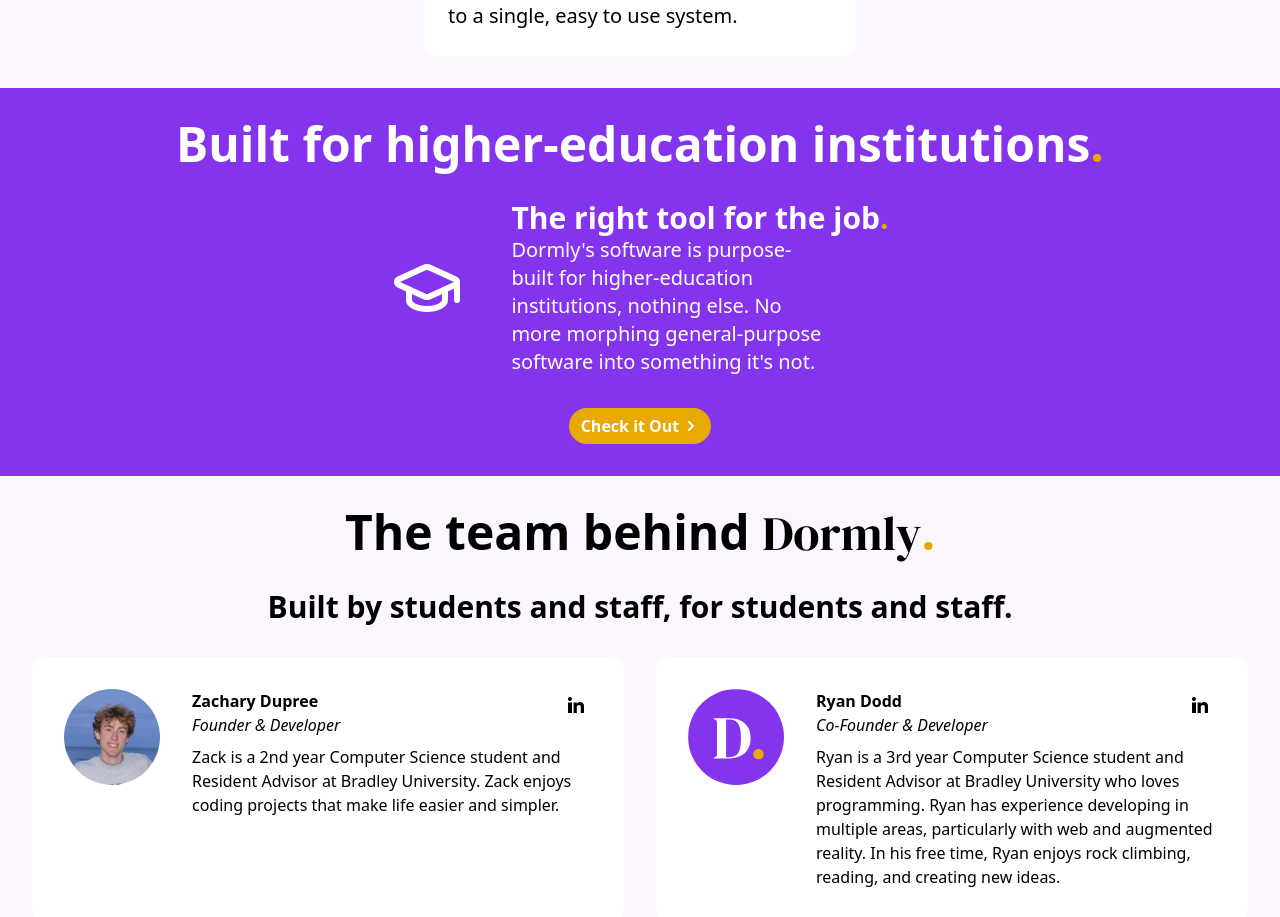
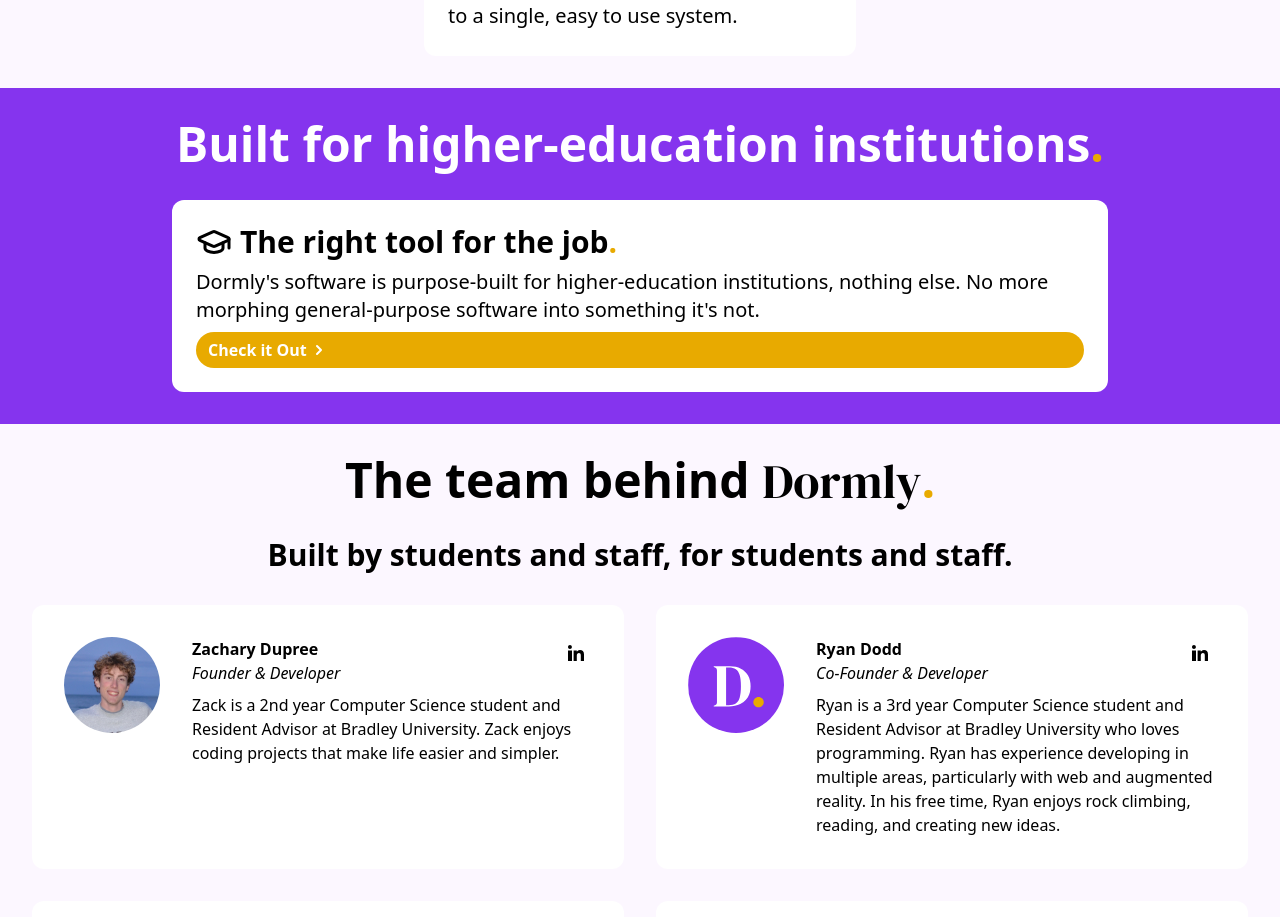
Before and after one commit to Dormly/website, a Next.js app: page / in a window 1280 px wide. Shown: the part 1840-2757 px from the top of the page. Built offline with nearby package versions, Linux system fonts and the light colour scheme.

Commit message:
style: improve design for the built for higher education section

```diff
--- a/src/app/page.tsx
+++ b/src/app/page.tsx
@@ -179,26 +179,24 @@
 
 			{/* Differentiation Continued */}
 			<Section color="bg-magenta">
-				<h1 className="px-[2rem] text-center text-5xl font-bold">
+				<div className="max-w-250 px-8">
+					<h1 className="pb-8 text-center text-5xl font-bold">
 						Built for higher-education institutions
 						<span className="text-saffron">.</span>
 					</h1>
-				<div className="flex flex-row flex-wrap items-center justify-center gap-[3rem]">
-					<div className="">
-						<GraduationCap width={72} height={72} />
-					</div>
-					<div className="flex flex-col">
-						<h1 className="text-3xl font-bold">
+					{/*<div className="flex flex-row flex-wrap items-center justify-center gap-[3rem]">*/}
+						<div className="flex flex-col gap-2 bg-white rounded-xl p-6 text-black">
+							<div className="text-3xl font-bold flex items-center">
+								<GraduationCap size={36} style={{ marginRight: "0.5rem" }} />
 								The right tool for the job
 								<span className="text-saffron">.</span>
-						</h1>
-						<p className="w-[20rem] text-xl">
+							</div>
+							<p className="text-xl">
 								Dormly&apos;s software is purpose-built for higher-education
 								institutions, nothing else. No more morphing general-purpose
 								software into something it&apos;s not.
 							</p>
-					</div>
-				</div>
+
 							<Link href="/software" className="font-bold text-white">
 					<span className="bg-saffron flex flex-row items-center gap-1 rounded-full px-3 py-1.5">
 						<p>Check it Out</p>
@@ -208,6 +206,10 @@
 						/>
 					</span>
 							</Link>
+						</div>
+					{/*</div>*/}
+
+				</div>
 			</Section>
 
 			{/* Team */}
```
Lines whose indentation alone changed are shown as unchanged.
